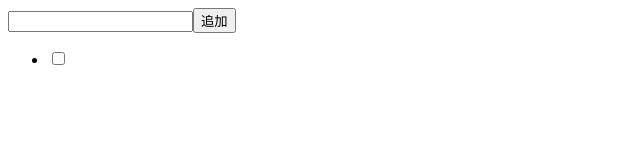
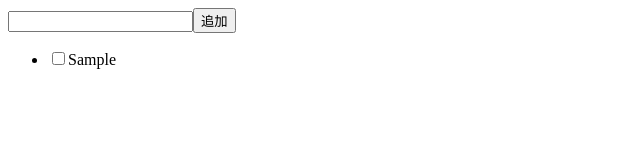
Before and after one commit to hibix43/TodoAppWithReduxToolkit, a React app: page / in a window 1280 px wide. Both pictures are taken after typing "Sample" into the empty fields and a click on the button "追加". Shown: the top 160 px of the page, without its empty margins (0-640 px from the left). Built offline with nearby package versions, Linux system fonts and the light colour scheme.

Commit message:
変更漏れを修正

```diff
--- a/src/ListRow.tsx
+++ b/src/ListRow.tsx
@@ -17,7 +17,7 @@ const ListRow: React.FC<Props> = ({ todo, changeCheckedHandler }) => {
         checked={todo.completed}
         onChange={(e) => changeCheckedHandler(e, todo.id)}
       />
-      {name}
+      {todo.name}
     </li>
   );
 };
```
